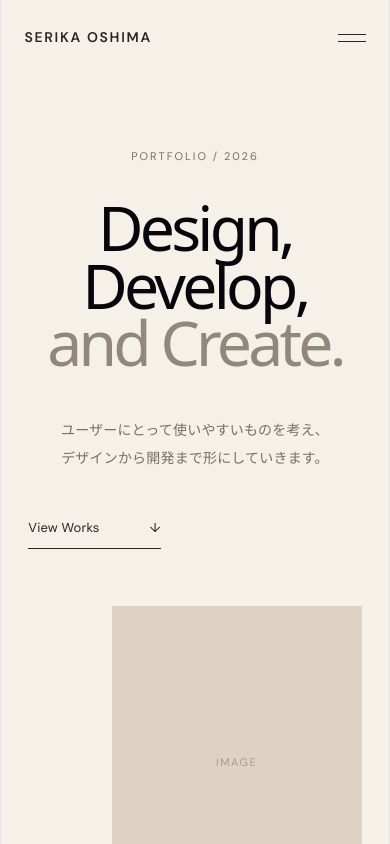
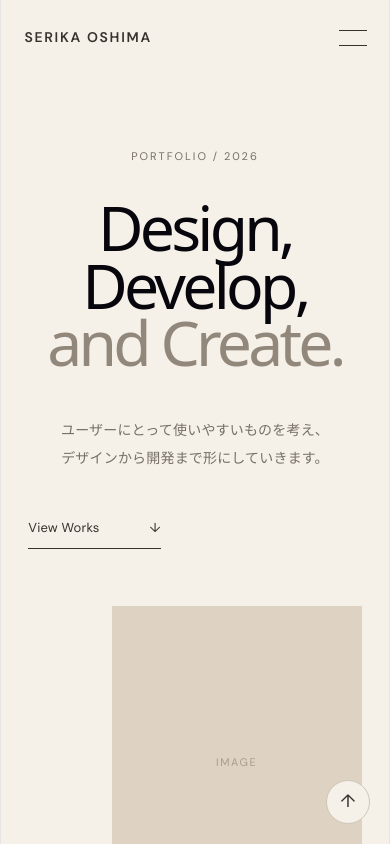
Before and after one commit to towa0504100239-glitch/portfolio, a React app: page / in a window 390 px wide. Shown: the top 844 px of the page. Built offline with nearby package versions, Linux system fonts and the light colour scheme; the HTML template or start-up script is replaced by a standard one.

Commit message:
add commit

```diff
--- a/src/pages/Home.tsx
+++ b/src/pages/Home.tsx
@@ -1,8 +1,44 @@
 import "../styles/Home.css";
+import { useState,useEffect } from "react";
 
 const Home = () => {
+const [menuOpen, setMenuOpen] = useState(false);
+const [showBackToTop, setShowBackToTop] = useState(false);
+
+useEffect(() => {
+  const handleScroll = () => {
+    const distanceFromBottom =
+      document.documentElement.scrollHeight -
+      (window.scrollY + window.innerHeight);
+
+    setShowBackToTop(distanceFromBottom <= 800);
+  };
+
+  window.addEventListener("scroll", handleScroll);
+  handleScroll();
+
+  return () => window.removeEventListener("scroll", handleScroll);
+}, []);
+const [introVisible, setIntroVisible] = useState(true);
+
+useEffect(() => {
+  const timer = setTimeout(() => {
+    setIntroVisible(false);
+  }, 3500);
+
+  return () => clearTimeout(timer);
+}, []);
   return (
     <div className="home">
+        {introVisible && (
+        <div className="intro">
+            <div className="introText">
+            <span>Think.</span>
+            <span>Build.</span>
+            <span>Refine.</span>
+            </div>
+        </div>
+        )}
       <header className="header">
         <a href="#top" className="logo">
           SERIKA OSHIMA
@@ -16,10 +52,31 @@ const Home = () => {
           <a href="#contact">Contact</a>
         </nav>
 
-        <button className="menuButton" aria-label="メニューを開く">
-          <span />
-          <span />
+        <button
+            className={`menuButton ${menuOpen ? "open" : ""}`}
+            onClick={() => setMenuOpen(!menuOpen)}
+            aria-label="メニューを開く"
+            >
+            <span />
+            <span />
         </button>
+        <div className={`mobileMenu ${menuOpen ? "open" : ""}`}>
+            <a href="#about" onClick={() => setMenuOpen(false)}>
+                About
+            </a>
+            <a href="#skills" onClick={() => setMenuOpen(false)}>
+                Skills
+            </a>
+            <a href="#works" onClick={() => setMenuOpen(false)}>
+                Works
+            </a>
+            <a href="#experience" onClick={() => setMenuOpen(false)}>
+                Experience
+            </a>
+            <a href="#contact" onClick={() => setMenuOpen(false)}>
+                Contact
+            </a>
+        </div>
       </header>
 
       <main>
@@ -202,17 +259,40 @@ const Home = () => {
 
           <p>ご覧いただきありがとうございました。</p>
 
-          <a href="mailto:example@example.com" className="contactButton">
-            Contact
-            <span>↗</span>
-          </a>
+          <div className="contactLinks">
+            <a
+                href="https://github.com/towa0504100239-glitch"
+                target="_blank"
+                rel="noopener noreferrer"
+                className="contactButton"
+            >
+                GitHub
+                <span>↗</span>
+            </a>
+
+            <a
+                href="https://x.com/towa_engn?s=11"
+                target="_blank"
+                rel="noopener noreferrer"
+                className="contactButton"
+            >
+                X
+                <span>↗</span>
+            </a>
+        </div>
         </section>
       </main>
 
       <footer>
         <p>© 2026 SERIKA OSHIMA</p>
-        <a href="#top">BACK TO TOP ↑</a>
       </footer>
+      <a
+        href="#top"
+        className={`backToTop ${showBackToTop ? "show" : ""}`}
+        aria-label="ページトップへ戻る"
+        >
+        ↑
+        </a>
     </div>
   );
 };
--- a/src/styles/Home.css
+++ b/src/styles/Home.css
@@ -4,7 +4,7 @@
   --background: #f5f0e8;
   --surface: #ebe3d7;
   --surface-dark: #ded3c3;
-  --text: #292621;
+  --text: #36322c;
   --subtext: #777066;
   --line: #cec5b8;
   --white: #faf8f4;
@@ -24,17 +24,69 @@ body {
   color: var(--text);
   font-family: "DM Sans", "Noto Sans JP", sans-serif;
 }
-
 a {
   color: inherit;
   text-decoration: none;
 }
-
+.intro {
+  position: fixed;
+  inset: 0;
+  z-index: 9999;
+  display: flex;
+  align-items: center;
+  justify-content: center;
+  background: var(--background);
+  animation: introExit 1.8s ease 1.5s forwards;
+}
+.introText {
+  display: flex;
+  gap: 12px;
+  font-size: clamp(24px, 3vw, 42px);
+  font-weight: 500;
+  letter-spacing: -0.03em;
+}
+.introText span {
+  opacity: 0;
+  transform: translateY(12px);
+  animation: wordIn 0.7s ease forwards;
+}
+.introText span:nth-child(1) {
+  animation-delay: 0.1s;
+}
+.introText span:nth-child(2) {
+  animation-delay: 0.3s;
+}
+.introText span:nth-child(3) {
+  animation-delay: 0.5s;
+}
+@keyframes wordIn {
+  to {
+    opacity: 1;
+    transform: translateY(0);
+  }
+}
+@keyframes introExit {
+  to {
+    opacity: 0;
+    visibility: hidden;
+  }
+}
+.mobileMenu {
+  display: none;
+}
 .home {
   width: 100%;
-  overflow: hidden;
+  overflow-x: hidden;
+  animation: homeIn 3.2s ease;
 }
-
+@keyframes homeIn {
+  from {
+    opacity: 0;
+  }
+  to {
+    opacity: 1;
+  }
+}
 .header {
   height: 90px;
   padding: 0 6vw;
@@ -42,34 +94,28 @@ a {
   align-items: center;
   justify-content: space-between;
 }
-
 .logo {
   font-size: 14px;
   font-weight: 600;
   letter-spacing: 0.12em;
 }
-
 .nav {
   display: flex;
   gap: 36px;
 }
-
 .nav a {
   font-size: 13px;
   color: var(--subtext);
   transition: 0.2s;
 }
-
 .nav a:hover {
   color: var(--text);
 }
-
 .menuButton {
   display: none;
   border: 0;
   background: none;
 }
-
 .hero {
   min-height: calc(100vh - 90px);
   padding: 7vh 8vw 10vh;
@@ -78,7 +124,6 @@ a {
   gap: 7vw;
   align-items: center;
 }
-
 .heroSub,
 .smallTitle,
 .contactNumber {
@@ -87,7 +132,6 @@ a {
   letter-spacing: 0.18em;
   color: var(--subtext);
 }
-
 .hero h1 {
   margin: 0;
   font-size: clamp(58px, 7vw, 110px);
@@ -95,12 +139,10 @@ a {
   letter-spacing: -0.06em;
   font-weight: 500;
 }
-
 .hero h1 span,
 .contact h2 span {
   color: #91877a;
 }
-
 .heroDescription {
   margin: 45px 0;
   font-family: "Noto Sans JP", sans-serif;
@@ -108,7 +150,6 @@ a {
   line-height: 2;
   color: var(--subtext);
 }
-
 .viewWorks {
   display: flex;
   width: fit-content;
@@ -118,7 +159,6 @@ a {
   border-bottom: 1px solid var(--text);
   font-size: 13px;
 }
-
 .heroImage {
   aspect-ratio: 4 / 5;
   background: var(--surface-dark);
@@ -129,50 +169,43 @@ a {
   font-size: 11px;
   letter-spacing: 0.15em;
 }
-
 .imageCaption {
   margin-top: 12px;
   font-size: 9px;
   letter-spacing: 0.14em;
   color: var(--subtext);
 }
-
 .section {
   padding: 130px 8vw;
 }
-
 .sectionHeading {
   display: flex;
   gap: 25px;
   align-items: flex-start;
   margin-bottom: 75px;
 }
-
 .sectionHeading > p,
 .worksHeading > div > p {
-  margin: 11px 0 0;
-  font-size: 10px;
+  margin: 7px 0 0;
+  font-size: 16px;
+  font-weight: 500;
   color: var(--subtext);
 }
-
 .sectionHeading h2 {
   margin: 0;
   font-size: clamp(42px, 5vw, 70px);
   font-weight: 500;
   letter-spacing: -0.04em;
 }
-
 .about {
   background: var(--white);
 }
-
 .aboutContent {
   display: grid;
   grid-template-columns: 0.75fr 1fr;
   gap: 10vw;
   align-items: center;
 }
-
 .aboutImage {
   aspect-ratio: 4 / 5;
   max-width: 430px;
@@ -184,11 +217,9 @@ a {
   font-size: 11px;
   letter-spacing: 0.15em;
 }
-
 .aboutText {
   max-width: 600px;
 }
-
 .aboutText h3 {
   margin: 0 0 40px;
   font-family: "Noto Sans JP", sans-serif;
@@ -196,18 +227,15 @@ a {
   line-height: 1.55;
   font-weight: 500;
 }
-
 .aboutText > p:not(.smallTitle) {
   font-family: "Noto Sans JP", sans-serif;
   font-size: 14px;
   line-height: 2.2;
   color: var(--subtext);
 }
-
 .skillGrid {
   border-top: 1px solid var(--line);
 }
-
 .skillCard {
   padding: 35px 0;
   display: grid;
@@ -215,50 +243,41 @@ a {
   border-bottom: 1px solid var(--line);
   align-items: center;
 }
-
 .skillCard > span {
   font-size: 10px;
   color: var(--subtext);
 }
-
 .skillCard h3 {
   margin: 0;
   font-size: 23px;
   font-weight: 500;
 }
-
 .skillCard p {
   margin: 0;
   color: var(--subtext);
   font-size: 13px;
 }
-
 .works {
   background: #e9e1d5;
 }
-
 .worksHeading {
   justify-content: space-between;
 }
-
 .worksHeading > div {
   display: flex;
   gap: 25px;
 }
-
 .moreLink {
   margin-top: 25px;
   font-size: 12px;
   border-bottom: 1px solid var(--text);
   padding-bottom: 6px;
 }
-
 .workGrid {
   display: grid;
   grid-template-columns: 1fr 1fr;
   gap: 45px;
 }
-
 .workImage {
   aspect-ratio: 16 / 10;
   background: #d5cab9;
@@ -269,57 +288,47 @@ a {
   font-size: 10px;
   letter-spacing: 0.14em;
 }
-
 .workInfo {
   padding: 20px 0;
   display: flex;
   justify-content: space-between;
 }
-
 .workInfo p {
   margin: 0 0 7px;
   font-size: 9px;
   color: var(--subtext);
 }
-
 .workInfo h3 {
   margin: 0;
   font-size: 25px;
   font-weight: 500;
 }
-
 .workArrow {
   font-size: 22px;
 }
-
 .experienceList {
   border-top: 1px solid var(--line);
 }
-
 .experienceItem {
   display: grid;
   grid-template-columns: 30% 1fr;
   padding: 30px 0;
   border-bottom: 1px solid var(--line);
 }
-
 .experienceItem > p {
   margin: 4px 0;
   font-size: 10px;
   color: var(--subtext);
 }
-
 .experienceItem h3 {
   margin: 0 0 6px;
   font-size: 20px;
   font-weight: 500;
 }
-
 .experienceItem span {
   color: var(--subtext);
   font-size: 12px;
 }
-
 .contact {
   min-height: 70vh;
   background: var(--text);
@@ -328,11 +337,9 @@ a {
   flex-direction: column;
   justify-content: center;
 }
-
 .contactNumber {
   color: #aaa095;
 }
-
 .contact h2 {
   margin: 0;
   font-size: clamp(55px, 8vw, 110px);
@@ -340,14 +347,12 @@ a {
   letter-spacing: -0.05em;
   font-weight: 500;
 }
-
 .contact > p:not(.contactNumber) {
   margin: 40px 0;
   font-family: "Noto Sans JP", sans-serif;
   color: #aaa095;
   font-size: 13px;
 }
-
 .contactButton {
   width: 200px;
   padding: 16px 0;
@@ -356,7 +361,6 @@ a {
   border-bottom: 1px solid var(--background);
   font-size: 13px;
 }
-
 footer {
   padding: 30px 8vw;
   display: flex;
@@ -366,93 +370,151 @@ footer {
   font-size: 9px;
   letter-spacing: 0.1em;
 }
-
+.backToTop {
+  position: fixed;
+  right: 35px;
+  bottom: 35px;
+  width: 48px;
+  height: 48px;
+  display: flex;
+  align-items: center;
+  justify-content: center;
+  border: 1px solid var(--line);
+  border-radius: 50%;
+  background: var(--background);
+  color: var(--text);
+  font-size: 18px;
+  opacity: 0;
+  visibility: hidden;
+  transform: translateY(10px);
+  transition:
+    opacity 0.3s ease,
+    transform 0.3s ease,
+    visibility 0.3s ease;
+  z-index: 999;
+}
+.backToTop.show {
+  opacity: 1;
+  visibility: visible;
+  transform: translateY(0);
+}
+.backToTop:hover {
+  transform: translateY(-3px);
+}
 @media (max-width: 768px) {
   .header {
     height: 75px;
     padding: 0 6vw;
   }
-
   .nav {
     display: none;
   }
-
-  .menuButton {
-    width: 28px;
-    display: flex;
-    flex-direction: column;
-    gap: 6px;
-    padding: 5px 0;
-  }
-
+ .menuButton {
+  position: fixed;
+  top: 30px;
+  right: 6vw;
+  z-index: 1001;
+  width: 28px;
+  height: 16px;
+  display: flex;
+  flex-direction: column;
+  justify-content: space-between;
+  padding: 0;
+  border: none;
+  background: transparent;
+  cursor: pointer;
+}
   .menuButton span {
+    display: block;
     width: 100%;
     height: 1px;
     background: var(--text);
+    transition: transform 0.3s ease;
   }
-
+  .menuButton.open span:first-child {
+    transform: translateY(7.5px) rotate(45deg);
+  }
+  .menuButton.open span:last-child {
+    transform: translateY(-7.5px) rotate(-45deg);
+  }
+  .mobileMenu {
+    position: fixed;
+    top: 0;
+    right: 0;
+    width: 100%;
+    height: 100vh;
+    display: flex;
+    flex-direction: column;
+    justify-content: center;
+    gap: 32px;
+    padding: 60px;
+    background: var(--background);
+    transform: translateX(100%);
+    transition: transform 0.35s ease;
+    z-index: 1000;
+  }
+  .mobileMenu.open {
+    transform: translateX(0);
+  }
+  .mobileMenu a {
+    font-size: 28px;
+    font-weight: 500;
+  }
   .hero {
     min-height: auto;
     padding: 70px 7vw 100px;
     grid-template-columns: 1fr;
   }
-
   .hero h1 {
     font-size: clamp(55px, 16vw, 80px);
   }
-
   .heroVisual {
     margin-top: 30px;
     width: 75%;
     margin-left: auto;
   }
-
   .section {
     padding: 90px 7vw;
   }
-
   .sectionHeading {
     margin-bottom: 50px;
   }
-
   .aboutContent {
     grid-template-columns: 1fr;
     gap: 60px;
   }
-
   .aboutImage {
     width: 75%;
   }
-
   .skillCard {
     grid-template-columns: 40px 1fr;
     gap: 10px;
   }
-
   .skillCard p {
     grid-column: 2;
     margin-top: 10px;
     line-height: 1.7;
   }
-
   .workGrid {
     grid-template-columns: 1fr;
   }
-
   .worksHeading {
     align-items: flex-end;
   }
-
   .experienceItem {
     grid-template-columns: 1fr;
     gap: 15px;
   }
-
   .contact {
     min-height: 70vh;
   }
-
   footer {
     gap: 30px;
   }
+  .backToTop {
+  right: 20px;
+  bottom: 20px;
+  width: 44px;
+  height: 44px;
 }
+}
```
